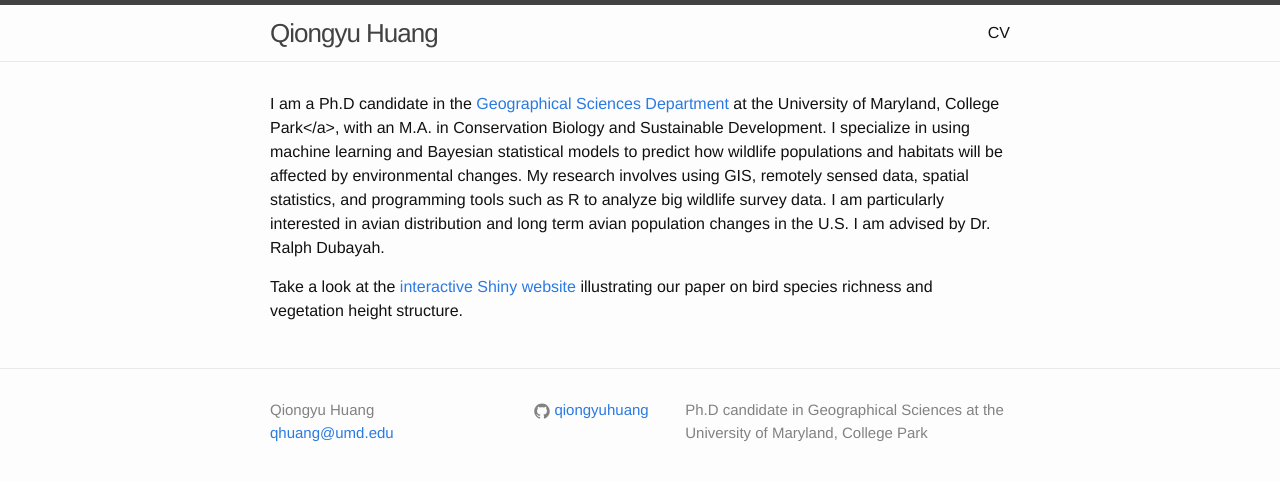
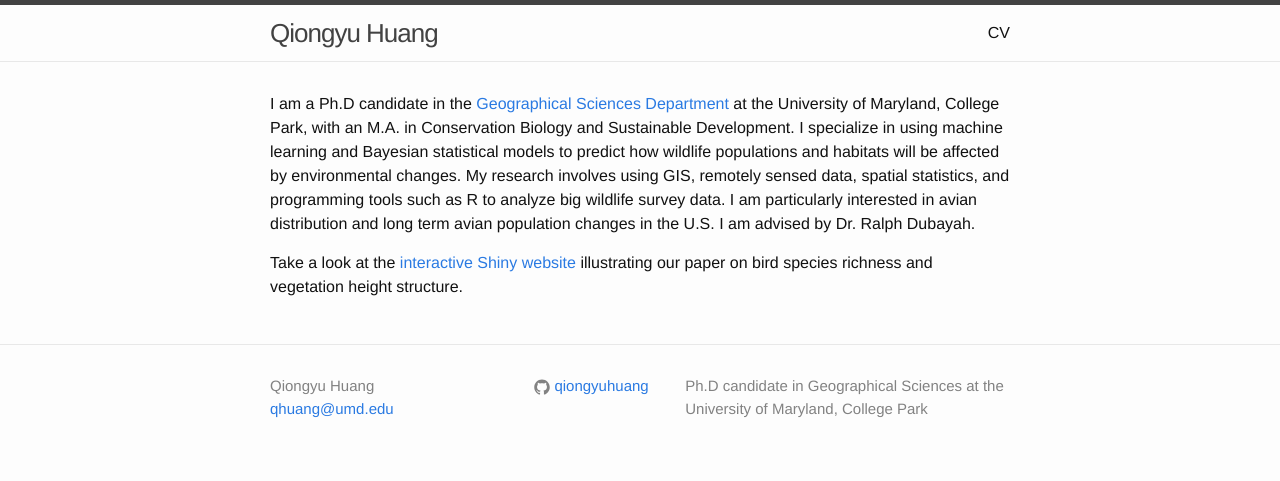
Before and after one commit to qiongyuhuang/qiongyuhuang.github.io, a Jekyll site: the page built from index.md, in a window 1280 px wide. Shown: the top 481 px of the page. Built offline with Jekyll 4.4.1, drawn with Linux system fonts in a browser that asks for light colours.

Commit message:
delete the typo

```diff
--- a/index.md
+++ b/index.md
@@ -2,6 +2,6 @@
 layout: default
 ---
 
-I am a Ph.D candidate in the [Geographical Sciences Department](http://www.geog.umd.edu/) at the University of Maryland, College Park</a>, with an M.A. in Conservation Biology and Sustainable Development. I specialize in using machine learning and Bayesian statistical models to predict how wildlife populations and habitats will be affected by environmental changes. My research involves using GIS, remotely sensed data, spatial statistics, and programming tools such as R to analyze big wildlife survey data. I am particularly interested in avian distribution and long term avian population changes in the U.S. I am advised by Dr. Ralph Dubayah.
+I am a Ph.D candidate in the [Geographical Sciences Department](http://www.geog.umd.edu/) at the University of Maryland, College Park, with an M.A. in Conservation Biology and Sustainable Development. I specialize in using machine learning and Bayesian statistical models to predict how wildlife populations and habitats will be affected by environmental changes. My research involves using GIS, remotely sensed data, spatial statistics, and programming tools such as R to analyze big wildlife survey data. I am particularly interested in avian distribution and long term avian population changes in the U.S. I am advised by Dr. Ralph Dubayah.
 
 Take a look at the [interactive Shiny website](https://qiongyuhuang.shinyapps.io/ForestHeightBBS/) illustrating our paper on bird species richness and vegetation height structure.
```
